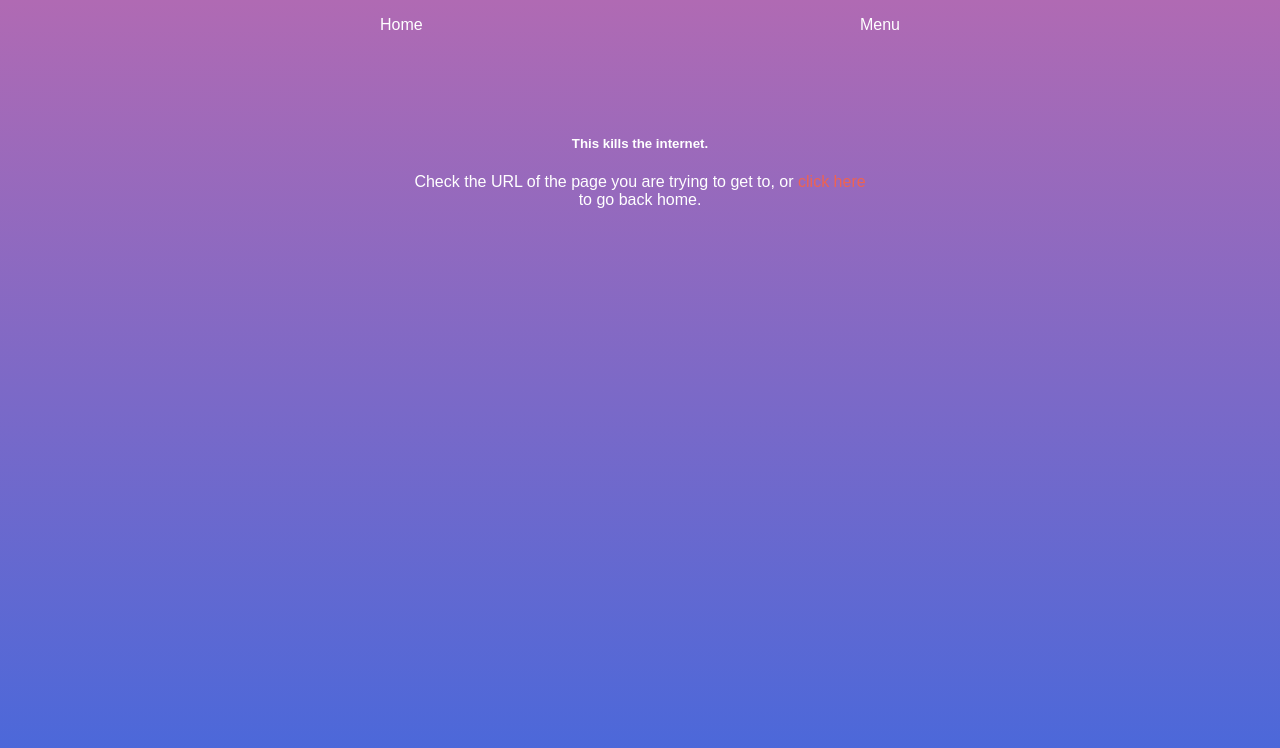
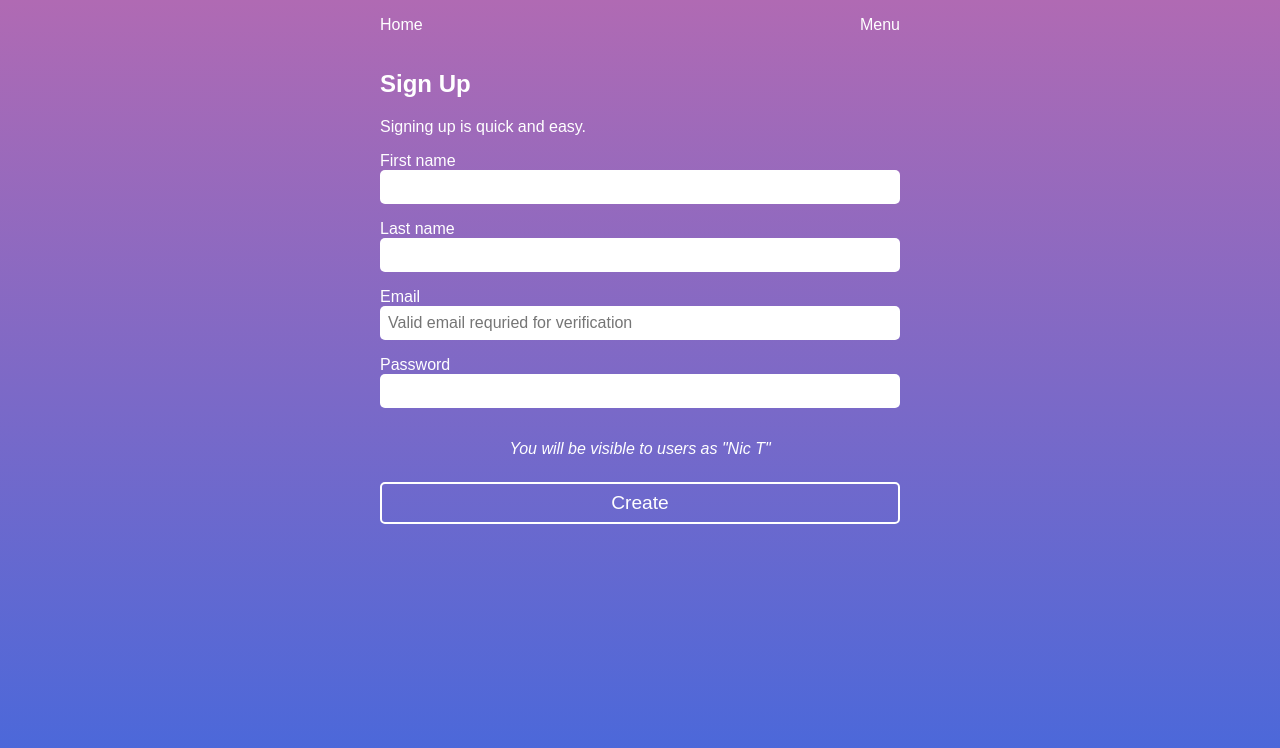
Before and after one commit to nTamura/dashvotes, a React (Create React App) app: page /signup in a window 1280 px wide. Shown: the top 748 px of the page. Built offline with nearby package versions, Linux system fonts and the light colour scheme.

Commit message:
auth pages

```diff
--- a/src/components/App.js
+++ b/src/components/App.js
@@ -2,6 +2,8 @@ import React, { useState, useEffect } from 'react'
 import withStyles from 'react-jss'
 import { Route, Switch } from 'react-router-dom'
 import Navbar from 'components/Navigation/Navbar'
+import SignIn from 'components/Auth/SignIn'
+import SignUp from 'components/Auth/SignUp'
 
 import Dashboard from 'components/Views/Dashboard'
 import Create from 'components/Views/Create'
@@ -23,6 +25,9 @@ function App({ classes, ...props }) {
       <Navbar />
       <div className={classes.body}>
         <Switch>
+          <Route exact path="/signin" component={SignIn} />
+          <Route exact path="/signup" component={SignUp} />
+
           <Route exact path="/" component={Dashboard} />
           <Route exact path="/trending" component={Trending} />
           <Route exact path="/create" component={Create} />
--- /dev/null
+++ b/src/components/Auth/SignUpForm.jsx
@@ -0,0 +1,64 @@
+import React from 'react'
+import withStyles from 'react-jss'
+import Button from 'components/Common/Button'
+
+function SignUpForm({ classes, handleSubmit }) {
+  return (
+    <form onSubmit={handleSubmit}>
+      <label htmlFor="fname" className={classes.label}>
+        First name
+        <input type="text" name="fname" id="fname" className={classes.input} />
+      </label>
+      <label htmlFor="lname" className={classes.label}>
+        Last name
+        <input type="text" name="lname" id="lname" className={classes.input} />
+      </label>
+
+      <label htmlFor="email" className={classes.label}>
+        Email
+        <input
+          type="text"
+          name="email"
+          id="email"
+          placeholder="Valid email requried for verification"
+          className={classes.input}
+        />
+      </label>
+
+      <label htmlFor="password" className={classes.label}>
+        Password
+        <input
+          type="password"
+          name="password"
+          id="password"
+          className={classes.input}
+        />
+      </label>
+
+      <p className={classes.nameHelper}>
+        You will be visible to users as "Nic T"
+      </p>
+
+      <Button type="submit">Create</Button>
+    </form>
+  )
+}
+const styles = {
+  root: {},
+  label: {
+    display: 'flex',
+    flexDirection: 'column',
+  },
+  input: {
+    marginBottom: 16,
+    padding: 8,
+    borderRadius: 5,
+    border: 'none',
+    fontSize: '1rem',
+  },
+  nameHelper: {
+    textAlign: 'center',
+    fontStyle: 'italic',
+  },
+}
+export default withStyles(styles)(SignUpForm)
--- a/src/components/Auth/Signin.jsx
+++ b/src/components/Auth/Signin.jsx
@@ -0,0 +1,42 @@
+import React from 'react'
+import withStyles from 'react-jss'
+import logo from 'assets/logo.png'
+// import { Alert } from 'reactstrap'
+
+function SignIn({ classes }) {
+  return (
+    <div className={classes.root}>
+      <img src={logo} alt="logo" className={classes.logo} />
+
+      <h1>DASHVOTES</h1>
+      <p className={classes.text}>
+        Please <a className={classes.loginLink}>Log In</a> to continue!
+      </p>
+
+      {/* {props.triggerAlert && <Alert color="primary">You have logged out</Alert>} */}
+    </div>
+  )
+}
+const styles = {
+  root: {
+    // textAlign: 'center',
+    display: 'flex',
+    flexDirection: 'column',
+    alignItems: 'center',
+  },
+  logo: {
+    margin: 40,
+    width: 240,
+  },
+  text: {
+    marginTop: '1.5em',
+    marginBottom: '1.5em',
+  },
+  loginLink: {
+    color: '#ffbb36',
+    fontWeight: 'bold',
+    fontStyle: 'oblique',
+  },
+}
+
+export default withStyles(styles)(SignIn)
--- a/src/components/Auth/Signup.jsx
+++ b/src/components/Auth/Signup.jsx
@@ -0,0 +1,48 @@
+import React from 'react'
+import withStyles from 'react-jss'
+import SignUpForm from 'components/Auth/SignUpForm'
+
+function SignUp({ classes }) {
+  const handleSubmit = e => {
+    e.preventDefault()
+    const form = e.target
+    const data = new FormData(form)
+    const template = {
+      fname: data.get('fname'),
+      lname: data.get('lname'),
+      email: data.get('email'),
+      password: data.get('password'),
+      createdAt: Date.now(),
+    }
+    console.table('SignUp', template)
+    // ...post to db, fireRedirect
+  }
+  return (
+    <div className={classes.root}>
+      <h2>Sign Up</h2>
+      <p>Signing up is quick and easy.</p>
+
+      <SignUpForm handleSubmit={handleSubmit} />
+    </div>
+  )
+}
+const styles = {
+  root: {
+    // textAlign: 'center',
+  },
+  logo: {
+    margin: 40,
+    width: 240,
+  },
+  text: {
+    marginTop: '1.5em',
+    marginBottom: '1.5em',
+  },
+  loginLink: {
+    color: '#ffbb36',
+    fontWeight: 'bold',
+    fontStyle: 'oblique',
+  },
+}
+
+export default withStyles(styles)(SignUp)
```
